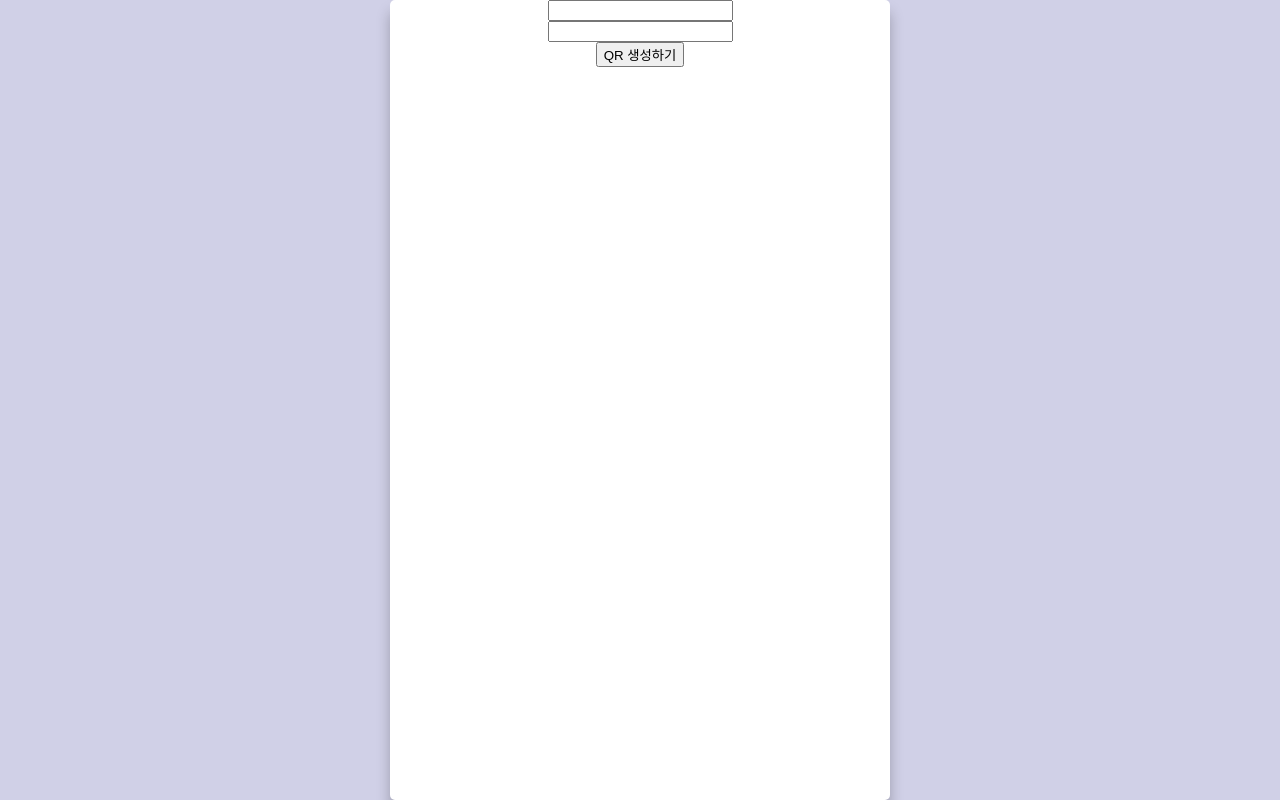
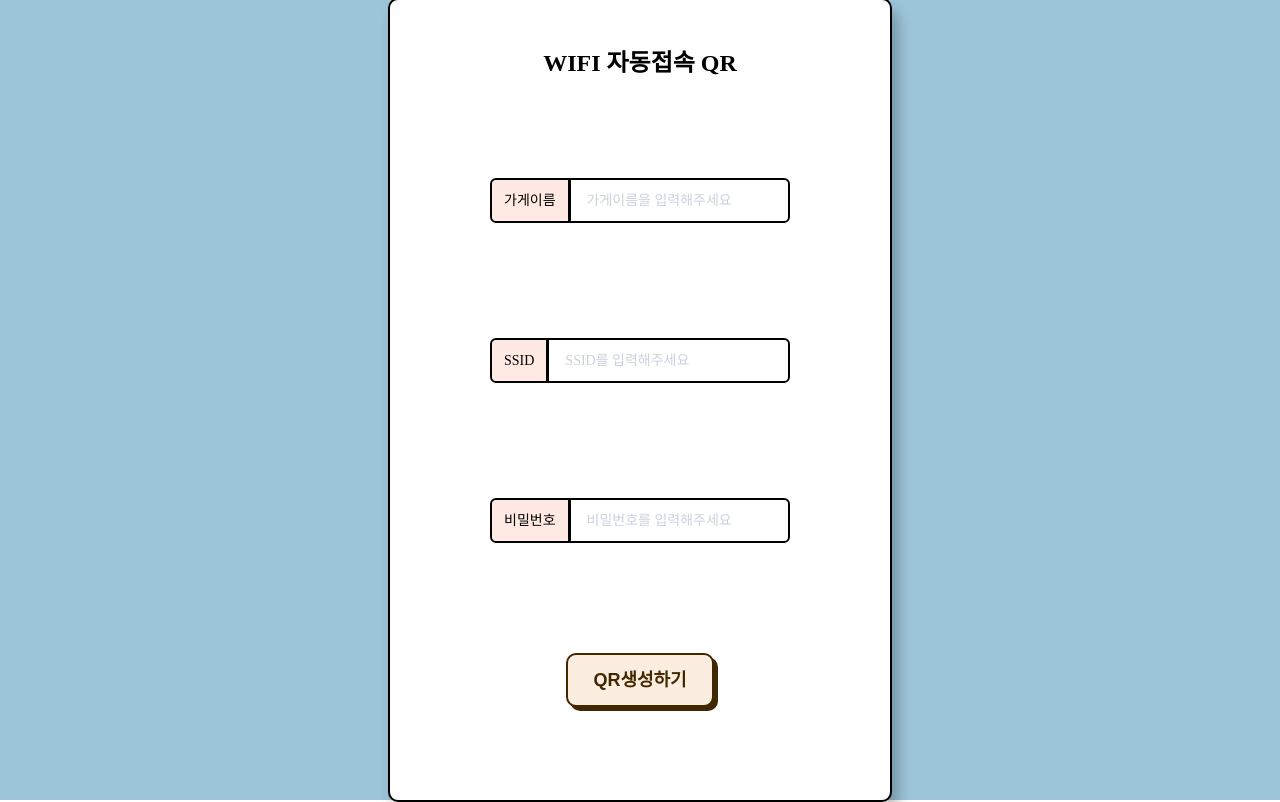
Before and after one commit to 9nu-j2/QR_signup, a React (Create React App) app in the folder qrsignup/: page /wifi in a window 1280 px wide. Built offline with nearby package versions, Linux system fonts and the light colour scheme; a web font is replaced by a local one.

Commit message:
wifi 자동연결 페이지 완성

```diff
--- a/qrsignup/package.json
+++ b/qrsignup/package.json
@@ -7,11 +7,13 @@
     "@testing-library/react": "^12.0.0",
     "@testing-library/user-event": "^13.2.1",
     "firebase": "^9.6.11",
+    "node-sass": "^7.0.1",
     "qrcode.react": "^3.0.1",
     "react": "^18.0.0",
     "react-dom": "^18.0.0",
     "react-router-dom": "^6.3.0",
     "react-scripts": "5.0.0",
+    "react-scroll": "^1.8.7",
     "web-vitals": "^2.1.0"
   },
   "scripts": {
--- a/qrsignup/src/generate/Generate.js
+++ b/qrsignup/src/generate/Generate.js
@@ -7,13 +7,13 @@ import { storeName } from '../register/Register';
 function Generate() {
   return (
     <div className='All'>
-    <div className="Div1">
+      <div className="Div1">
       <img src={poster}></img>
         <div className='Upper'></div>
         <div className='Titlepart'><div className="Store">{storeName}</div></div>
         <div className='mountNode'><QRCode value={"https://qr-waiting-client.netlify.app/" + pin} renderAs="canvas" size={404}/></div>
         <div className='nothing'></div>
-    </div>
+      </div>
     </div>
   );
 }
--- a/qrsignup/src/register/Register.js
+++ b/qrsignup/src/register/Register.js
@@ -121,7 +121,7 @@ function Right() {
 
   const onClick = () => {
     storeName = inputs.name;
-        writeUserData(inputs ,result);
+    writeUserData(inputs ,result);
   } // 버튼 클릭시 실행되는 함수
 
   function Button() {
--- a/qrsignup/src/wifi/Wifi.css
+++ /dev/null
@@ -1,22 +0,0 @@
-.Di {
-  height: 100vh;
-  width: 100%;
-  display: flex;
-  align-items: center;
-  justify-content: center;
-  background-color: #d0d0e7;
-}
-
-.CardComp {
-  width: 500px;
-  height: 800px;
-  border-radius: 5px;
-  background-color: white;
-  box-shadow: 0px 12px 14px rgba(0, 0, 0, 0.25);
-  display: flex;
-  flex-direction: column;
-}
-
-.Center {
-
-}
--- a/qrsignup/src/wifi/Wifi.js
+++ b/qrsignup/src/wifi/Wifi.js
@@ -1,11 +1,30 @@
-import './Wifi.css';
+import './Wifi.scss';
 import qrwifi from '../img/QR_WiFI.png';
-import { useState, useEffect } from 'react';
+import { useState } from 'react';
+import { Link } from "react-scroll";
+import QRCode from 'qrcode.react';
 
 function Wifi() {
   let [모달, 모달변경] = useState(false);
 
-  function onClick() {
+  const [inputs, setInputs] = useState({
+    storename: '',
+    ssid: '',
+    pw: '',
+  });
+
+  const { storename, ssid, pw } = inputs;
+
+
+  const onChange = (e) => {
+    const { value, name } = e.target; // 우선 e.target 에서 name 과 value 를 추출
+    setInputs({
+      ...inputs, // 기존의 input 객체를 복사한 뒤
+      [name]: value // name 키를 가진 값을 value 로 설정
+    });
+  }; // 각 input에서 타이핑이 진행되는 걸 기록하는 함수
+
+  const onClick = (e) => {
     모달변경(모달 = true);
   }
 
@@ -13,14 +32,32 @@ function Wifi() {
     <div className="App">
       <div className="Di">
         <div className="CardComp">
-          <div></div>
-          <div><input></input></div>
-          <div><input></input></div>
-          <div className="Button"><button onClick={onClick}>QR 생성하기</button></div>
-          <div></div>
+          <div className="Pp1">
+            <h2>WIFI 자동접속 QR</h2>
+          </div>
+          <div className="Pp2">
+            <div className="form-group">
+              <span>가게이름</span>
+              <input className="form-field" onChange={onChange} type="text" placeholder="가게이름을 입력해주세요" name="storename" value={storename}/>
+            </div>
+          </div>
+          <div className="Pp2">
+            <div className="form-group">
+              <span>SSID</span>
+              <input className="form-field" onChange={onChange} type="text" placeholder="SSID를 입력해주세요" name="ssid" value={ssid}/>
+            </div>
+          </div>
+          <div className="Pp2">
+            <div className="form-group">
+              <span>비밀번호</span>
+              <input className="form-field" onChange={onChange} type="text" placeholder="비밀번호를 입력해주세요" name="pw" value={pw}/>
+            </div>
+          </div>
+          <div className="Pp4"><Link to="go" smooth={true}><button className="button-74" role="button" onClick={onClick}>QR생성하기</button></Link></div>
+          <div className="Pp5"></div>
         </div>
       </div>
-      <Modal 모달={모달}></Modal>
+      <Modal 모달={모달} inputs={inputs}></Modal>
     </div>
   );
 }
@@ -28,9 +65,21 @@ function Wifi() {
 function Modal(props) {
   if(props.모달===true){
     return (
-      <div className='Di'>
-        <div className="Center">
+      <div className='Di2'>
+        <div className="Center" id="go">
           <img src={qrwifi}></img>
+          <div className="P1"></div>
+          <div className="P2">
+            <h1>{props.inputs.storename}</h1>
+          </div>
+          <div className="P3"></div>
+          <div className="P4">
+          <QRCode value={"WIFI:S:" + props.inputs.ssid + ";T:WPA;P" + props.inputs.pw + ";"} renderAs="canvas" size={325}/>
+          </div>
+          <div className="P5">
+            <p>SSID : {props.inputs.ssid}</p>
+            <p>비밀번호 : {props.inputs.pw}</p>
+          </div>
         </div>
       </div>
     )
--- /dev/null
+++ b/qrsignup/src/wifi/Wifi.scss
@@ -0,0 +1,238 @@
+:root {
+  --input-color: #000;
+  --input-border: #000;
+  --input-background: #fff;
+  --input-placeholder: #CBD1DC;
+
+  --input-border-focus: #B5ACAD;
+
+  --group-color: var(--input-color);
+  --group-border: var(--input-border);
+  --group-background: #FFEAE3;
+
+  --group-color-focus: #fff;
+  --group-border-focus: var(--input-border-focus);
+  --group-background-focus: #B5ACAD;
+
+}
+
+.form-field {
+  display: block;
+  width: 100%;
+  padding: 8px 16px;
+  line-height: 25px;
+  font-size: 14px;
+  font-weight: 500;
+  font-family: inherit;
+  border-radius: 6px;
+  -webkit-appearance: none;
+  color: var(--input-color);
+  border: 2px solid var(--input-border);
+  background: var(--input-background);
+  transition: border .3s ease;
+  &::placeholder {
+      color: var(--input-placeholder);
+  }
+  &:focus {
+      outline: none;
+      border-color: var(--input-border-focus);
+  }
+}
+
+.form-group {
+  position: relative;
+  display: flex;
+  width: 60%;
+  & > span,
+  .form-field {
+      white-space: nowrap;
+      display: block;
+      &:not(:first-child):not(:last-child) {
+          border-radius: 0;
+      }
+      &:first-child {
+          border-radius: 6px 0 0 6px;
+      }
+      &:last-child {
+          border-radius: 0 6px 6px 0;
+      }
+      &:not(:first-child) {
+          margin-left: -1px;
+      }
+  }
+  .form-field {
+      position: relative;
+      z-index: 1;
+      flex: 1 1 auto;
+      width: 1%;
+      margin-top: 0;
+      margin-bottom: 0;
+  }
+  & > span {
+      text-align: center;
+      padding: 8px 12px;
+      font-size: 14px;
+      line-height: 25px;
+      color: var(--group-color);
+      background: var(--group-background);
+      border: 2px solid var(--group-border);
+      transition: background .3s ease, border .3s ease, color .3s ease;
+  }
+  &:focus-within {
+      & > span {
+          color: var(--group-color-focus);
+          background: var(--group-background-focus);
+          border-color: var(--group-border-focus);
+      }
+  }
+}
+
+
+.Di {
+  height: 100%;
+  width: 100%;
+  display: flex;
+  align-items: center;
+  justify-content: center;
+  background-color: #9CC5DA;
+}
+
+.Di2 {
+  height: 110%;
+  width: 100%;
+  display: flex;
+  align-items: center;
+  justify-content: center;
+  background-color: #9CC5DA;
+}
+
+.CardComp {
+  width: 500px;
+  height: 800px;
+  border-radius: 10px;
+  border: 2px solid black;
+  background-color: white;
+  box-shadow: 6px 12px 14px rgba(0, 0, 0, 0.25);
+  display: flex;
+  flex-direction: column;
+}
+
+.Pp1 {
+  height: 15%;
+  width: 100%;
+  display: flex;
+  justify-content: center;
+  align-items: center;
+  text-align: center;
+}
+
+.Pp2 {
+  height: 20%;
+  width: 100%;
+  display: flex;
+  justify-content: center;
+  align-items: center;
+  text-align: center;
+}
+
+.Pp4 {
+  height: 20%;
+  width: 100%;
+  display: flex;
+  justify-content: center;
+  align-items: center;
+  text-align: center;
+}
+
+.Pp5 {
+  height: 5%;
+  width: 100%;
+  display: flex;
+  justify-content: center;
+  align-items: center;
+  text-align: center;
+}
+
+.Center {
+  width: 719px;
+  height:1024px;
+  overflow: hidden;
+  position: relative;
+  display: flex;
+  flex-direction: column;
+  justify-content: center;
+  align-items: center;
+  text-align: center;
+}
+
+.Center img {
+  position: absolute;
+  width: 100%;
+  height: 100%;
+  object-fit: cover;
+  z-index: 2;
+}
+
+.P1 {
+  height: 19.53%;
+  width: 100%;
+}
+
+.P2 {
+  height: 7.72%;
+  width: 100%;
+  z-index: 3;
+}
+
+.P3 {
+  height: 22.65%;
+  width: 100%;
+}
+
+.P4 {
+  height: 31.75%;
+  width: 100%;
+  z-index: 3;
+}
+
+.P5 {
+  height: 18.35%;
+  width: 100%;
+  z-index: 3;
+}
+
+/* CSS */
+.button-74 {
+  background-color: #fbeee0;
+  border: 2px solid #422800;
+  border-radius: 10px;
+  box-shadow: #422800 4px 4px 0 0;
+  color: #422800;
+  cursor: pointer;
+  display: inline-block;
+  font-weight: 600;
+  font-size: 18px;
+  padding: 0 18px;
+  line-height: 50px;
+  text-align: center;
+  text-decoration: none;
+  user-select: none;
+  -webkit-user-select: none;
+  touch-action: manipulation;
+}
+
+.button-74:hover {
+  background-color: #fff;
+}
+
+.button-74:active {
+  box-shadow: #422800 2px 2px 0 0;
+  transform: translate(2px, 2px);
+}
+
+@media (min-width: 768px) {
+  .button-74 {
+    min-width: 120px;
+    padding: 0 25px;
+  }
+}
```
Also changed, not shown: 1 other file (tests, documents, lock files or other folders).
